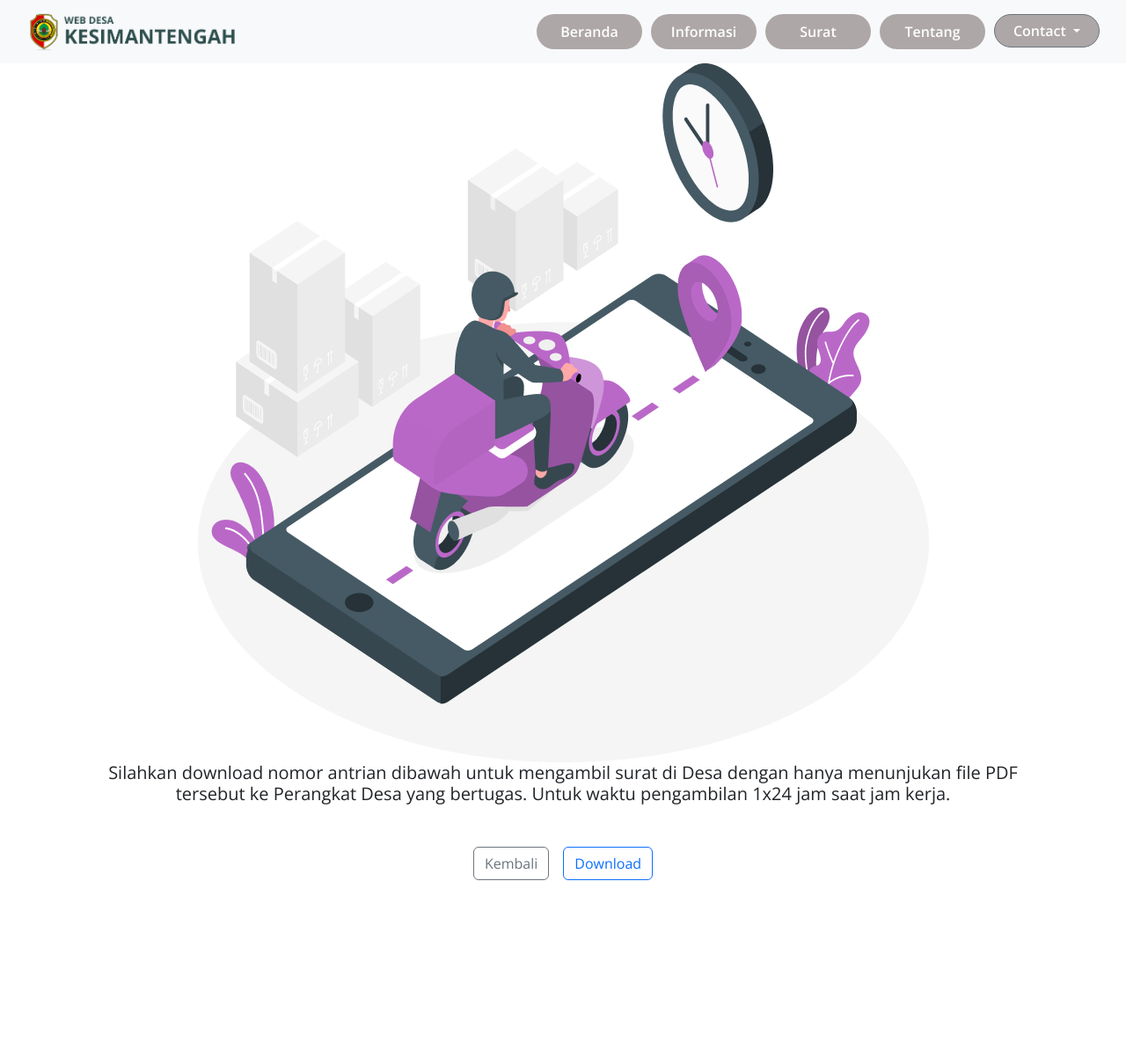
After one commit to MMex87/web_desa, a CodeIgniter 4 app: template app/Views/user/surat/confirm.php in a window 1280 px wide. The commit adds this page. Shown: the whole page at 88% size. Run offline with PHP 8.4 and a stand-in for CodeIgniter, Linux system fonts and the light colour scheme; the template is opened without the code that fills it: most values are stand-ins (such as "Sample title", 1, 10 or a date in 2020); some libraries are stand-ins or nearby versions.

Commit message:
surat 95%

```diff
--- a/app/Config/Routes.php
+++ b/app/Config/Routes.php
@@ -61,6 +61,7 @@ $routes->get('/penduduk', 'DataPenduduk::index');
 $routes->get('/formulir', 'Formulir::index');
 $routes->get('/formulir/viewsk/(:num)', 'Formulir::viewsk/$1');
 $routes->get('/formulir/viewskck/(:num)', 'Formulir::viewskck/$1');
+$routes->delete('/formulir/(:num)', 'Formulir::delete/$1');
 
 /*
  * --------------------------------------------------------------------
--- /dev/null
+++ b/app/Views/user/surat/confirm.php
@@ -0,0 +1,32 @@
+<?= $this->extend('layouts/template2'); ?>
+
+<?= $this->section('content2'); ?>
+
+<div class="container">
+    <div class="gambar d-flex justify-content-center">
+        <img src="/img/g-take.png" class="img-fluid">
+    </div>
+
+    <div class="tulisan">
+        <h5 class="text-center">
+            Silahkan download nomor antrian dibawah untuk mengambil surat di Desa dengan hanya menunjukan file PDF
+            tersebut ke Perangkat Desa yang bertugas. Untuk waktu pengambilan 1x24 jam saat jam kerja.
+        </h5>
+    </div>
+
+    <div class="tombol d-flex justify-content-center mt-5">
+        <div>
+            <button type="button" class="btn btn-outline-secondary me-3"
+                onclick="top.location='/surat'">Kembali</button>
+        </div>
+        <div>
+            <button type="button" class="btn btn-outline-primary"
+                onclick="top.location='/surat/download?id_status=<?= $id_surat ?>'">Download</button>
+        </div>
+    </div>
+
+    <div style="height: 200px;"></div>
+
+</div>
+
+<?= $this->endSection(); ?>
--- a/app/Views/user/surat/skck.php
+++ b/app/Views/user/surat/skck.php
@@ -110,7 +110,7 @@
                 <div class="d-grid gap-2 d-md-flex justify-content-md-end btnb">
                     <button class="btn btn-primary me-md-2" type="button"
                         onclick="top.location='/surat'">Kembali</button>
-                    <button class="btn btn-primary" type="submit">Selanjutnya</button>
+                    <button class="btn btn-primary" type="submit">Kirim</button>
                 </div>
             </form>
         </div>
--- a/app/Views/user/surat/suket.php
+++ b/app/Views/user/surat/suket.php
@@ -129,7 +129,7 @@
                     <div class="d-grid gap-2 d-md-flex justify-content-md-end btnb">
                         <button class="btn btn-primary me-md-2" type="button"
                             onclick="top.location='/surat'">Kembali</button>
-                        <button class="btn btn-primary" type="submit">Selanjutnya</button>
+                        <button class="btn btn-primary" type="submit">Kirim</button>
                     </div>
                 </div>
             </form>
```
Also changed, not shown: app/Controllers/Formulir.php (+7 -0 lines), app/Controllers/Surat.php (+8 -3 lines), app/Views/admin/dataformulir/skck.php (+8 -1 lines), app/Views/admin/dataformulir/suket.php (+8 -1 lines).
